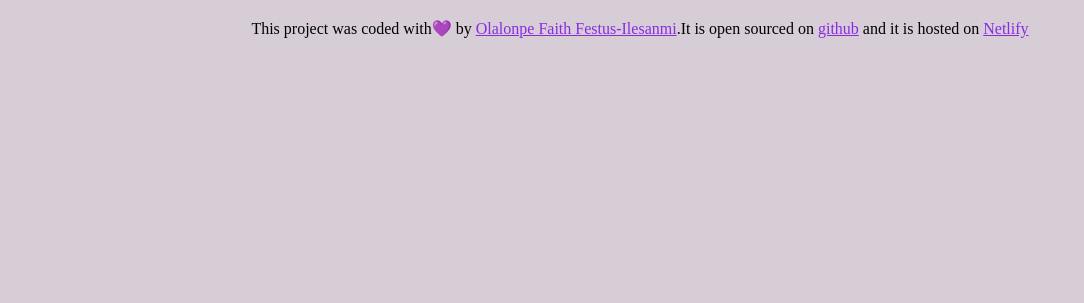
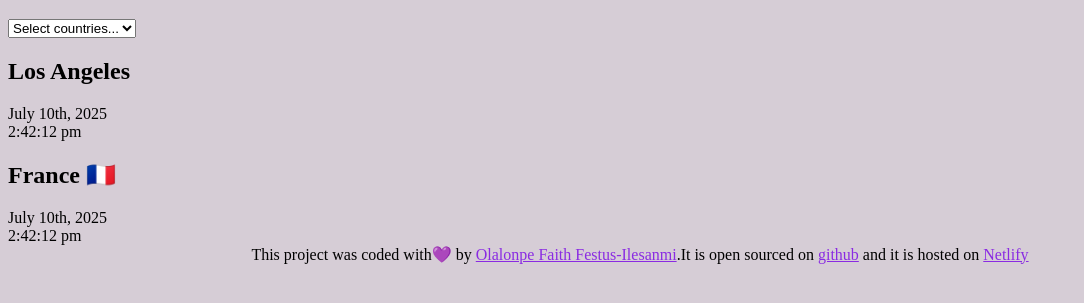
Before and after one commit to raspberries-codes/world-clock-by-olalonpe, a plain HTML site: page index.html in a window 1280 px wide. Shown: the part 61-364 px from the top of the page, without its empty margins (0-1084 px from the left). Drawn offline with Linux system fonts and the light colour scheme.

Commit message:
added the basic html

```diff
--- a/index.html
+++ b/index.html
@@ -8,6 +8,21 @@
   </head>
   <body>
     <h1>Raspsberry World clock</h1>
+    <div class="clockArea">
+      <select name="" id="">
+        <option value="">Select countries...</option>
+        <option value="">Sweden 🇸🇪</option>
+        <option value="">Nigeria 🇳🇬</option>
+        <option value="">USA 🇺🇸</option>
+        <option value="">France 🇫🇷</option>
+      </select>
+    </div>
+    <div class="city"><h2>Los Angeles</h2></div>
+    <div class="date">July 10th, 2025</div>
+    <div class="time">2:42:12 pm</div>
+    <div class="city"><h2>France 🇫🇷</h2></div>
+    <div class="date">July 10th, 2025</div>
+    <div class="time">2:42:12 pm</div>
     <script src="src/index.js"></script>
   </body>
   <footer>
```
